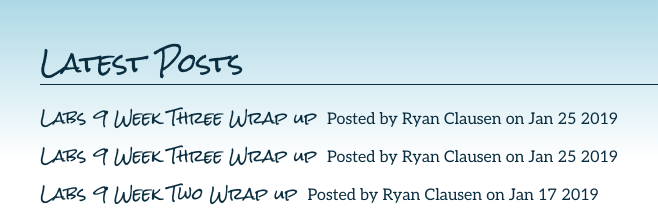
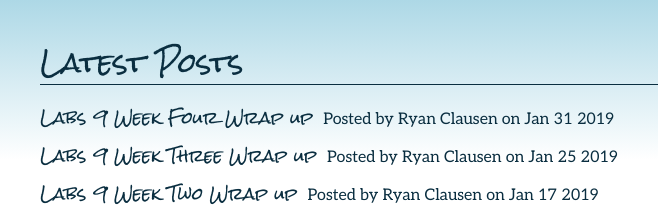
Before and after one commit to theryanclausen/portfolio, a Gatsby site in the folder ryan/: page /blog in a window 1280 px wide. Shown: the top 220 px of the page, 120-778 px from the left. Built offline with nearby package versions, Linux system fonts and the light colour scheme; Gatsby itself is replaced by a stand-in of ours.

Commit message:
date correction

```diff
--- a/ryan/src/pages/blogs/2019-01-31/index.md
+++ b/ryan/src/pages/blogs/2019-01-31/index.md
@@ -1,7 +1,7 @@
 ---
 path: '/week-four-labs'
-date: 'Jan 25 2019'
-title: 'Labs 9 Week Three Wrap up'
+date: 'Jan 31 2019'
+title: 'Labs 9 Week Four Wrap up'
 author: 'Ryan Clausen'
 cover_image: ''
 ---
```
